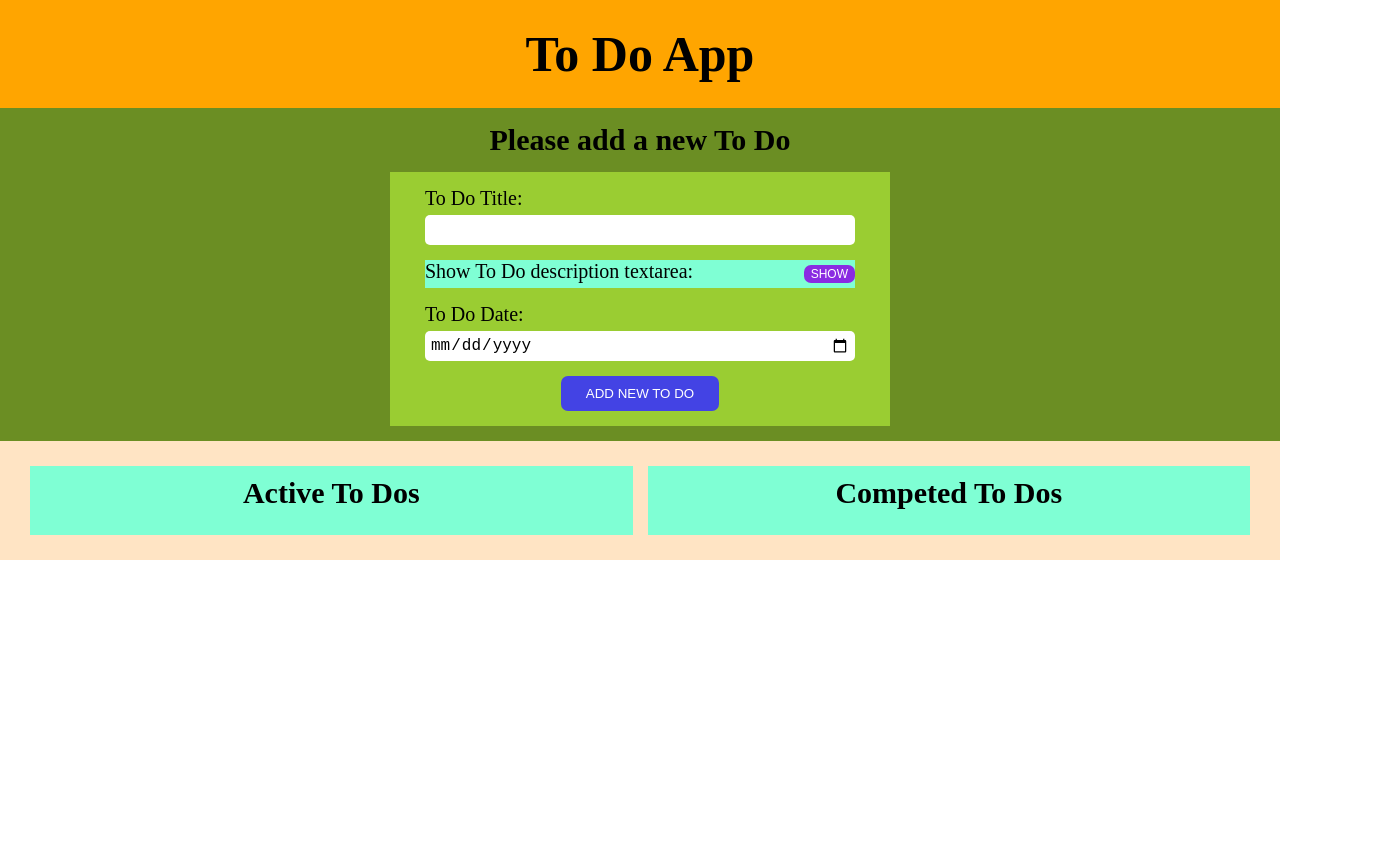
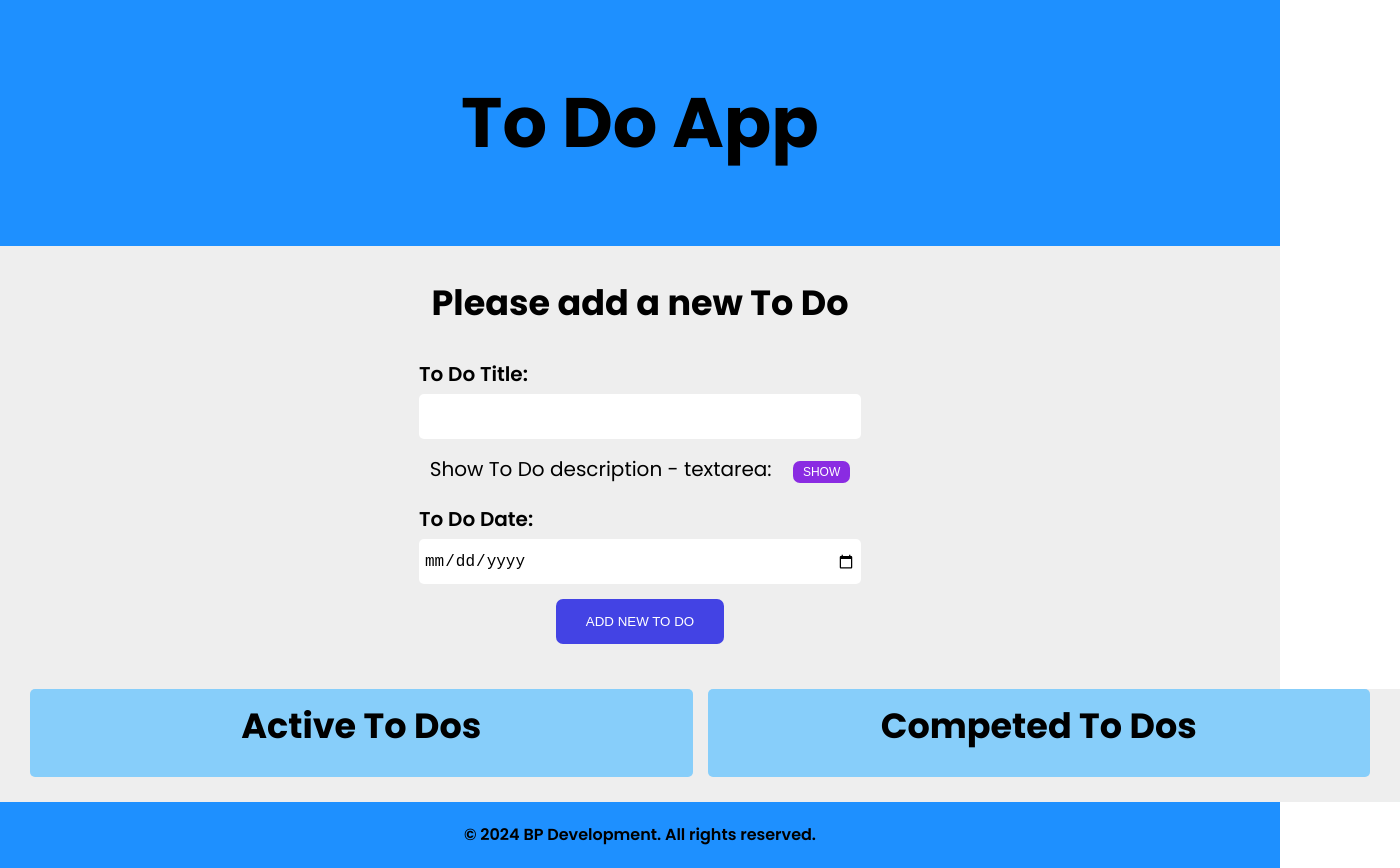
Before and after one commit to bojan-ski/react-to-do, a React (Vite) app: page / in a window 1280 px wide. Shown: the top 868 px of the page, 1400 px wide, since content can reach past the window. Before the commit the page ends 800 px from the top, so only its background shows below. Built offline with nearby package versions, Linux system fonts and the light colour scheme.

Commit message:
footer component and basic style added

```diff
--- a/src/App.jsx
+++ b/src/App.jsx
@@ -3,18 +3,24 @@
 import ToDoForm from "./components/ToDoForm"
 import ActiveToDos from "./components/ActiveToDos"
 import CompletedToDos from "./components/CompletedToDos"
+import Footer from "./components/Footer"
 
 const App = () => {
   return (
     <AppProvider>
       <>
         <Header />
-        <ToDoForm />
 
-        <div className="container">
-          <ActiveToDos />
-          <CompletedToDos />
-        </div>
+        <main>
+          <ToDoForm />
+
+          <div className="container">
+            <ActiveToDos />
+            <CompletedToDos />
+          </div>
+        </main>
+
+        <Footer/>
       </>
     </AppProvider>
   )
--- /dev/null
+++ b/src/components/Footer.jsx
@@ -0,0 +1,13 @@
+const Footer = () => {
+    const year = new Date().getFullYear()
+
+  return (
+    <footer className="footer">
+        <p>
+            &copy; {year} BP Development. All rights reserved.
+        </p>
+    </footer>
+  )
+}
+
+export default Footer
--- a/src/components/Header.jsx
+++ b/src/components/Header.jsx
@@ -1,8 +1,8 @@
 const Header = () => {
   return (
-    <div className="header">
+    <header className="header">
         <h1>To Do App</h1>
-    </div>
+    </header>
   )
 }
 
--- a/src/components/ToDoForm.jsx
+++ b/src/components/ToDoForm.jsx
@@ -61,7 +61,7 @@
                 {/* to do description option (show/hide feature) */}
                 <div className="form-row">
                     <label htmlFor="toDoDescription" className="form-label">
-                        Show To Do description textarea:
+                        Show To Do description - textarea:
                     </label>
                     <button type="button" className="btn" onClick={() => setShowTextarea(!showTextarea)}>
                         {showTextarea ? "Hide" : "Show"}
--- a/src/index.css
+++ b/src/index.css
@@ -1,3 +1,5 @@
+@import url("https://fonts.googleapis.com/css2?family=Poppins:ital,wght@0,100;0,200;0,300;0,400;0,500;0,600;0,700;0,800;0,900;1,100;1,200;1,300;1,400;1,500;1,600;1,700;1,800;1,900&display=swap");
+
 * {
   margin: 0;
   padding: 0;
@@ -5,17 +7,21 @@
 }
 
 html {
+  font-family: "Poppins", sans-serif;
   font-size: 62.5%;
 }
 
-/* General */
-.section-title {
-  font-size: 30px;
-  margin-bottom: 10px;
-  text-align: center;
-  margin-bottom: 15px;
+body {
+  background-color: #fff;
 }
 
+#root{
+  min-height: 100vh;
+  display: flex;
+  flex-direction: column;
+}
+
+/* --- GENERAL --- */
 h4 {
   text-transform: capitalize;
 }
@@ -25,7 +31,13 @@
   margin-bottom: 10px;
 }
 
-.btn{
+.section-title {
+  font-size: 35px;
+  text-align: center;
+  margin-bottom: 15px;
+}
+
+.btn {
   color: #fff;
   border: none;
   border-radius: 7px;
@@ -33,30 +45,41 @@
   cursor: pointer;
 }
 
+.btn:hover {
+  box-shadow: 1px 1px 5px #333;
+}
+
 .btn:active {
   transform: scale(0.95);
 }
 
+/* --- HEADER --- */
 /* Header */
 .header {
-  background-color: orange;
-  padding: 25px 0;
+  background-color: #1e90ff;
+  padding: 70px 0;
   text-align: center;
 }
 
 .header h1 {
-  font-size: 50px;
+  font-size: 70px;
+}
+
+/* --- MAIN --- */
+main{
+  flex: 1;
+  display: flex;
+  flex-direction: column;
 }
 
 /* To Do Form */
 .add-to-do {
-  background-color: olivedrab;
-  padding: 15px;
+  background-color: #eee;
+  padding: 30px 0;
   text-align: center;
 }
 
 .add-to-do .form {
-  background-color: yellowgreen;
   padding: 15px 35px;
   margin: auto;
   width: 40%;
@@ -71,6 +94,7 @@
   margin-bottom: 5px;
   text-align: start;
   font-size: 20px;
+  font-weight: 600;
 }
 
 .add-to-do .form .form-control {
@@ -79,32 +103,34 @@
   padding: 3px 5px;
   border: none;
   border-radius: 5px;
-
 }
 
 .add-to-do .form input {
-  height: 30px;
+  height: 45px;
 }
 
 /* to do description start */
-.add-to-do .form .form-row:nth-child(2){
-  background-color: aquamarine;
+.add-to-do .form .form-row:nth-child(2) {
   display: flex;
   align-items: center;
-  justify-content: space-between;
+  justify-content: space-around;
 }
 
-.add-to-do .form .form-row:nth-child(2) button{
+.add-to-do .form .form-row:nth-child(2) .form-label {
+  font-weight: 400;
+}
+
+.add-to-do .form .form-row:nth-child(2) button {
   font-size: 12px;
-  padding: 2px 7px;
+  padding: 4px 10px;
   background-color: blueviolet;
 }
 
-.add-to-do .form .form-row:nth-child(3){
+.add-to-do .form .form-row:nth-child(3) {
   display: none;
 }
 
-.add-to-do .form .form-row:nth-child(3).show{
+.add-to-do .form .form-row:nth-child(3).show {
   display: block;
 }
 /* to do description end */
@@ -116,20 +142,21 @@
 
 .add-to-do .form .submit-btn {
   background-color: rgb(67, 67, 228);
-  padding: 10px 25px;
+  padding: 15px 30px;
 }
 
-.add-to-do .form .update-btn{
+.add-to-do .form .update-btn {
   background-color: rgb(151, 133, 55);
-  padding: 10px 25px;
+  padding: 15px 30px;
 }
 
 /* container */
 .container {
-  background-color: bisque;
-  max-width: 1400px;
+  background-color: #eee;
+  width: 1400px;
   margin: auto;
-  padding: 25px 30px;
+  padding: 0 30px 25px 30px;
+  flex: 1;
   display: flex;
   justify-content: center;
   gap: 15px;
@@ -137,54 +164,63 @@
 
 /* To Do List*/
 .to-do-list {
-  background-color: aquamarine;
+  background-color: #87cefa;
   width: 50%;
   padding: 10px;
+  border-radius: 5px;
 }
 
 .todo {
-  background-color: cadetblue;
+  background-color: #fff;
   padding: 20px;
-  font-size: 20px;
+  font-size: 18px;
   margin-bottom: 10px;
   border-radius: 7px;
 }
 
 .todo .todo-section-1 {
-  background-color: darkgray;
   margin-bottom: 10px;
+  border-bottom: 1px solid #000;
 }
 
 .todo .todo-section-2 {
-  background-color: darkgray;
   display: flex;
   align-items: center;
   justify-content: space-between;
 }
 
-.todo .todo-section-2 label{
+.todo .todo-section-2 label {
   font-size: 16px;
   font-weight: 600;
   text-transform: uppercase;
   margin-right: 5px;
 }
 
-.todo .todo-section-2 input{
+.todo .todo-section-2 input {
   vertical-align: middle;
   height: 20px;
   width: 20px;
 }
 
-.todo .todo-section-2 button{
+.todo .todo-section-2 button {
   background-color: rgb(67, 67, 228);
   padding: 7px 15px;
 }
 
-.todo .todo-section-2 .edit-btn{
+.todo .todo-section-2 .edit-btn {
   background-color: rgb(129, 129, 42);
 }
 
-.todo .todo-section-2 .delete-btn{
+.todo .todo-section-2 .delete-btn {
   background-color: rgb(173, 29, 29);
   margin-left: 5px;
 }
+
+/* --- FOOTER --- */
+.footer {
+  background-color: #1e90ff;
+  padding: 20px 0;
+  text-align: center;
+  font-size: 16px;
+  font-weight: 600;
+}
```
